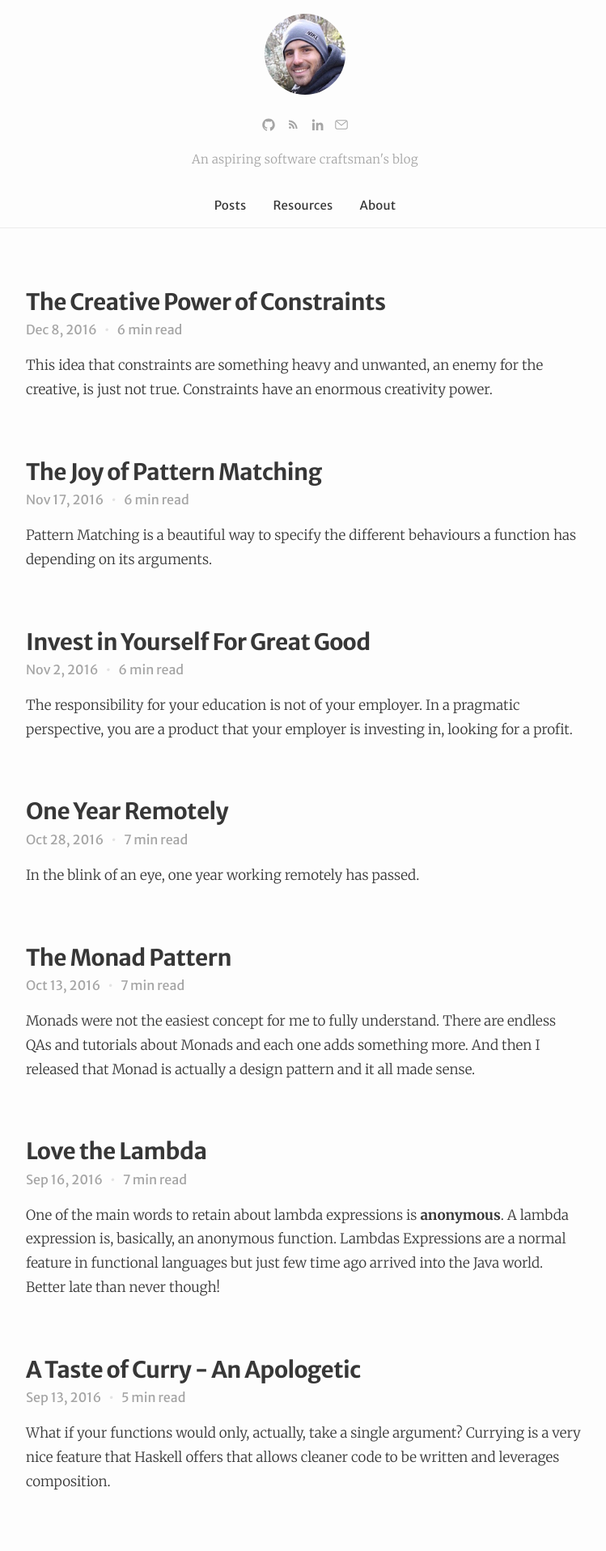
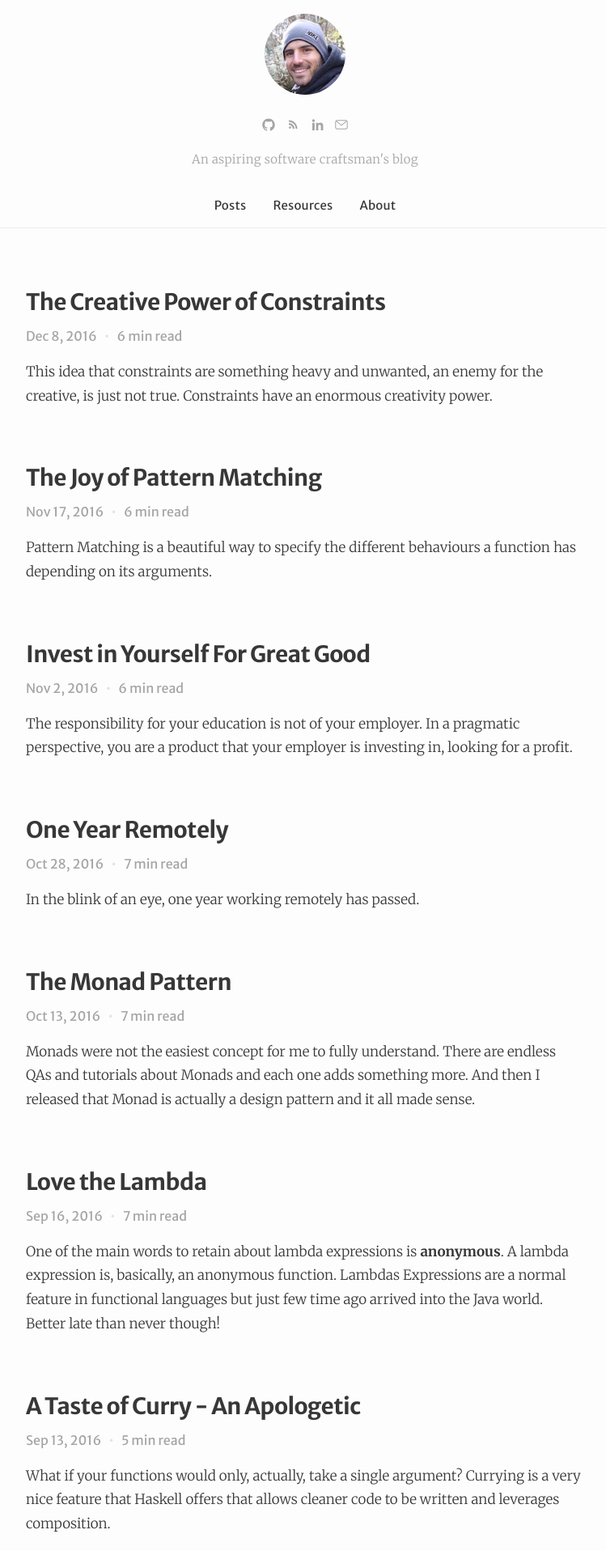
Before and after one commit to NunoAlexandre/nunoalexandre.github.io, a Jekyll site: the page built from index.html, in a window 1280 px wide. Shown: the top 1916 px of the page at 81% size, without its empty margins (263-1012 px from the left). Built offline with Jekyll 4.4.1, drawn with Linux system fonts in a browser that asks for light colours; comment, search, counter and statistics services are not loaded.

Commit message:
see improvements

```diff
--- a/_includes/header.html
+++ b/_includes/header.html
@@ -2,7 +2,7 @@
 
   <div class="wrapper">
     <div class="face">
-          <a href="/">
+          <a href="{{ site.url }}">
               <img alt="photo of Nuno Alexandre" src="/images/nuno-irl.JPG" class="photo" />
 
           </a>
--- a/index.html
+++ b/index.html
@@ -6,9 +6,9 @@
   <ul class="post-list">
     {% for post in site.posts %}
       <li class="post">
-        <div class="title">
+        <h2 class="title">
           <a class="post-link" href="{{ post.url | prepend: site.baseurl }}">{{ post.title }}</a>
-        </div>
+        </h2>
         <div class="post-meta">
            <time datetime="{{ post.date | date_to_xmlschema }}" itemprop="datePublished">
                {{ post.date | date: "%b %-d, %Y" }}
```
